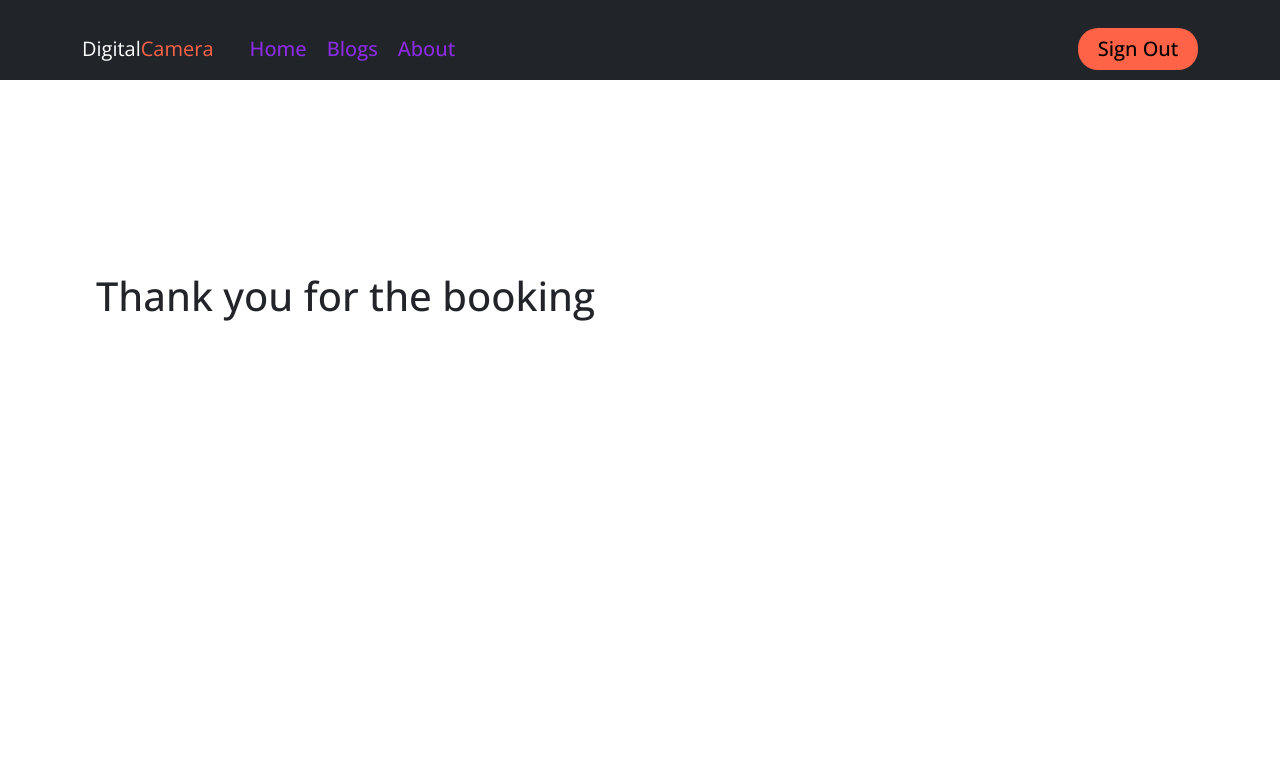
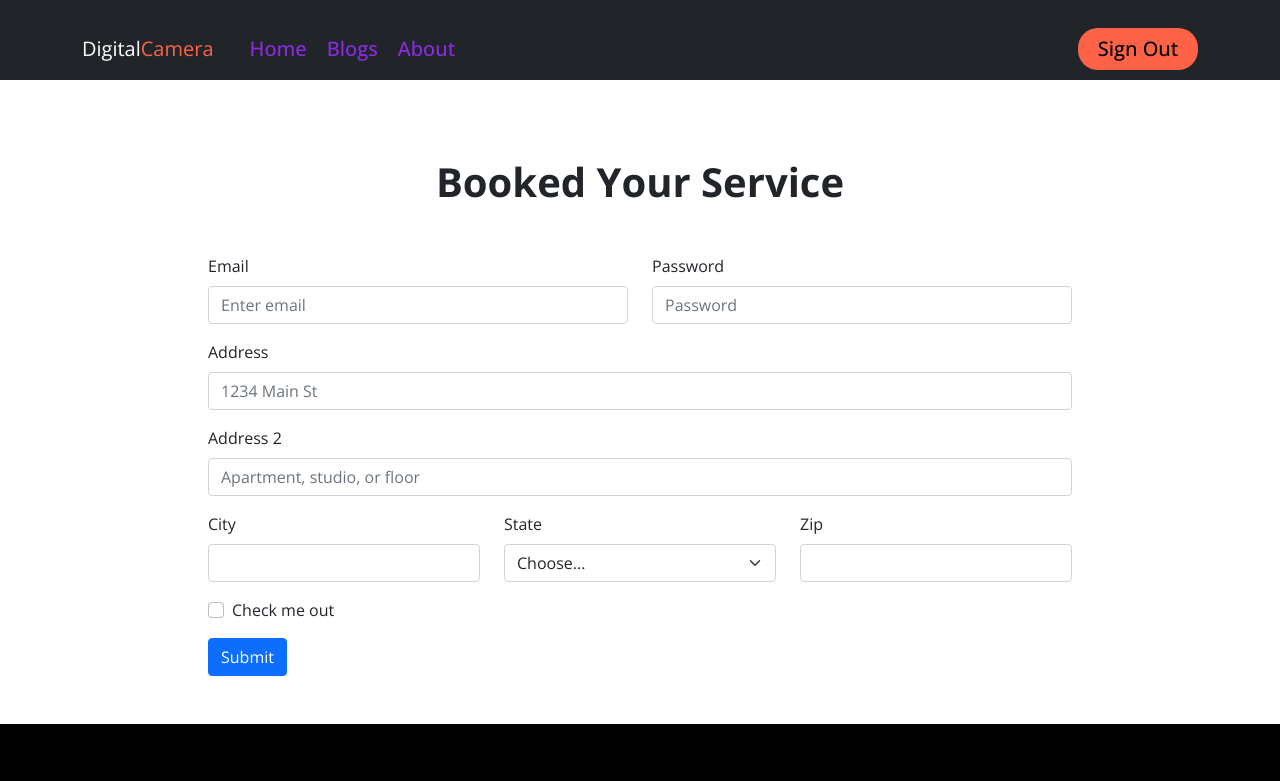
Before and after one commit to anwar-7/independent-service-provider-anwarul1, a React (Create React App) app: page /checkout in a window 1280 px wide. Shown: the top 781 px of the page. Built offline with nearby package versions, Linux system fonts and the light colour scheme; no server answers; sample sign-in values are in the browser's storage.

Commit message:
update webapp

```diff
--- a/src/App.js
+++ b/src/App.js
@@ -4,9 +4,9 @@ import Home from './components/Home/Home';
 import NotFound from './components/NotFound/NotFound';
 
 import Footer from './components/Footer/Footer';
-import SignIn from './components/SignIn/SignIn';
+import SignIn from './components/Signin/Signin';
 import 'bootstrap/dist/css/bootstrap.min.css';
-import SignUp from './components/SignUp/SignUp';
+import SignUp from './components/Signup/Signup';
 import CheckOut from './components/CheckOut/CheckOut';
 import RequireAuth from './components/RequireAuth/RequireAuth';
 import Blogs from './components/Blogs/Blogs';
--- a/src/components/CheckOut/CheckOut.js
+++ b/src/components/CheckOut/CheckOut.js
@@ -1,4 +1,5 @@
 import React from 'react';
+import { Button, Col, Form, Row } from 'react-bootstrap';
 import './CheckOut.css';
 
 const CheckOut = () => {
@@ -13,8 +14,59 @@ const CheckOut = () => {
   // }, [user]);
 
   return (
-    <div style={{ height: '100vh' }} className="m-5 p-5">
-      <h1 className="mt-5 pt-5">Thank you for the booking</h1>
+    <div className="w-75 mx-auto p-5">
+      <h1 className="text-center fw-bold mb-5">Booked Your Service</h1>
+      <Form>
+        <Row className="mb-3">
+          <Form.Group as={Col} controlId="formGridEmail">
+            <Form.Label>Email</Form.Label>
+            <Form.Control type="email" placeholder="Enter email" required />
+          </Form.Group>
+
+          <Form.Group as={Col} controlId="formGridPassword">
+            <Form.Label>Password</Form.Label>
+            <Form.Control type="password" placeholder="Password" required />
+          </Form.Group>
+        </Row>
+
+        <Form.Group className="mb-3" controlId="formGridAddress1">
+          <Form.Label>Address</Form.Label>
+          <Form.Control placeholder="1234 Main St" required />
+        </Form.Group>
+
+        <Form.Group className="mb-3" controlId="formGridAddress2">
+          <Form.Label>Address 2</Form.Label>
+          <Form.Control placeholder="Apartment, studio, or floor" required />
+        </Form.Group>
+
+        <Row className="mb-3">
+          <Form.Group as={Col} controlId="formGridCity">
+            <Form.Label>City</Form.Label>
+            <Form.Control required />
+          </Form.Group>
+
+          <Form.Group as={Col} controlId="formGridState">
+            <Form.Label>State</Form.Label>
+            <Form.Select defaultValue="Choose...">
+              <option>Choose...</option>
+              <option>...</option>
+            </Form.Select>
+          </Form.Group>
+
+          <Form.Group as={Col} controlId="formGridZip">
+            <Form.Label>Zip</Form.Label>
+            <Form.Control required />
+          </Form.Group>
+        </Row>
+
+        <Form.Group className="mb-3" id="formGridCheckbox">
+          <Form.Check type="checkbox" label="Check me out" />
+        </Form.Group>
+
+        <Button variant="primary" type="submit">
+          Submit
+        </Button>
+      </Form>
     </div>
   );
 };
--- a/src/components/Header/Header.js
+++ b/src/components/Header/Header.js
@@ -14,7 +14,13 @@ const Header = () => {
 
   return (
     <div className="header">
-      <Navbar collapseOnSelect expand="lg" bg="dark" variant="dark">
+      <Navbar
+        collapseOnSelect
+        expand="lg"
+        bg="dark"
+        variant="dark"
+        sticky="top"
+      >
         <Container>
           <Navbar.Brand>
             Digital<span style={{ color: 'tomato' }}>Camera</span>
--- a/src/components/Signin/Signin.js
+++ b/src/components/Signin/Signin.js
@@ -6,7 +6,7 @@ import {
   useSignInWithGoogle,
 } from 'react-firebase-hooks/auth';
 import auth from '../../firebase.init';
-import './SignIn.css';
+import './Signin.css';
 import { Link, useLocation, useNavigate } from 'react-router-dom';
 import { FcGoogle } from 'react-icons/fc';
 import { ToastContainer, toast } from 'react-toastify';
--- a/src/components/Signup/Signup.js
+++ b/src/components/Signup/Signup.js
@@ -1,6 +1,6 @@
 import React, { useEffect, useState } from 'react';
 import { Button, Form } from 'react-bootstrap';
-import './SignUp.css';
+import './Signup.css';
 import {
   useCreateUserWithEmailAndPassword,
   useSignInWithGoogle,
@@ -10,6 +10,7 @@ import { Link, useLocation, useNavigate } from 'react-router-dom';
 import { FcGoogle } from 'react-icons/fc';
 import { ToastContainer, toast } from 'react-toastify';
 import 'react-toastify/dist/ReactToastify.css';
+
 const SignUp = () => {
   const [userInfo, setUserInfo] = useState({
     email: '',
```
Also changed, not shown: 1 other file (tests, documents, lock files or other folders).
